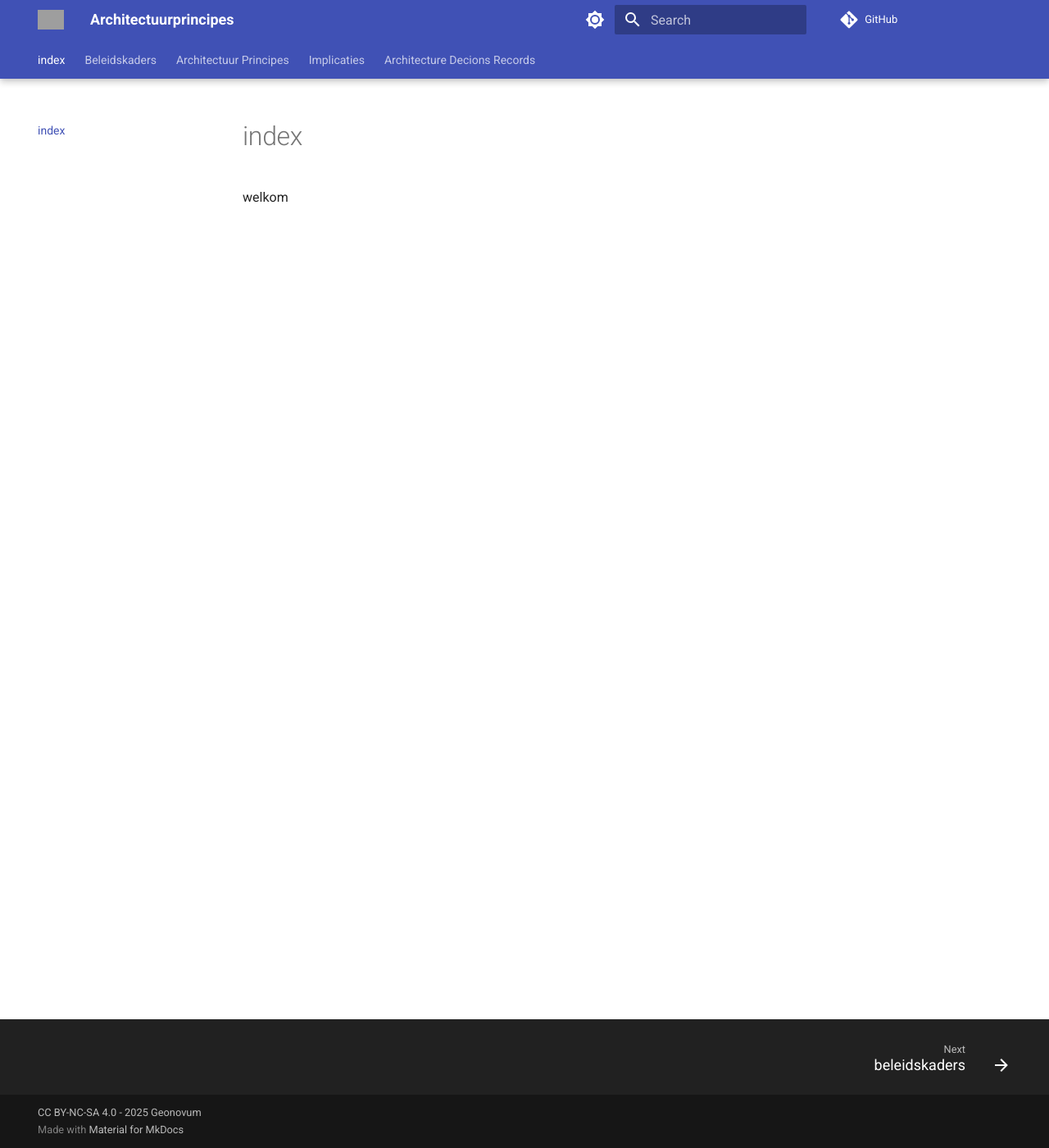
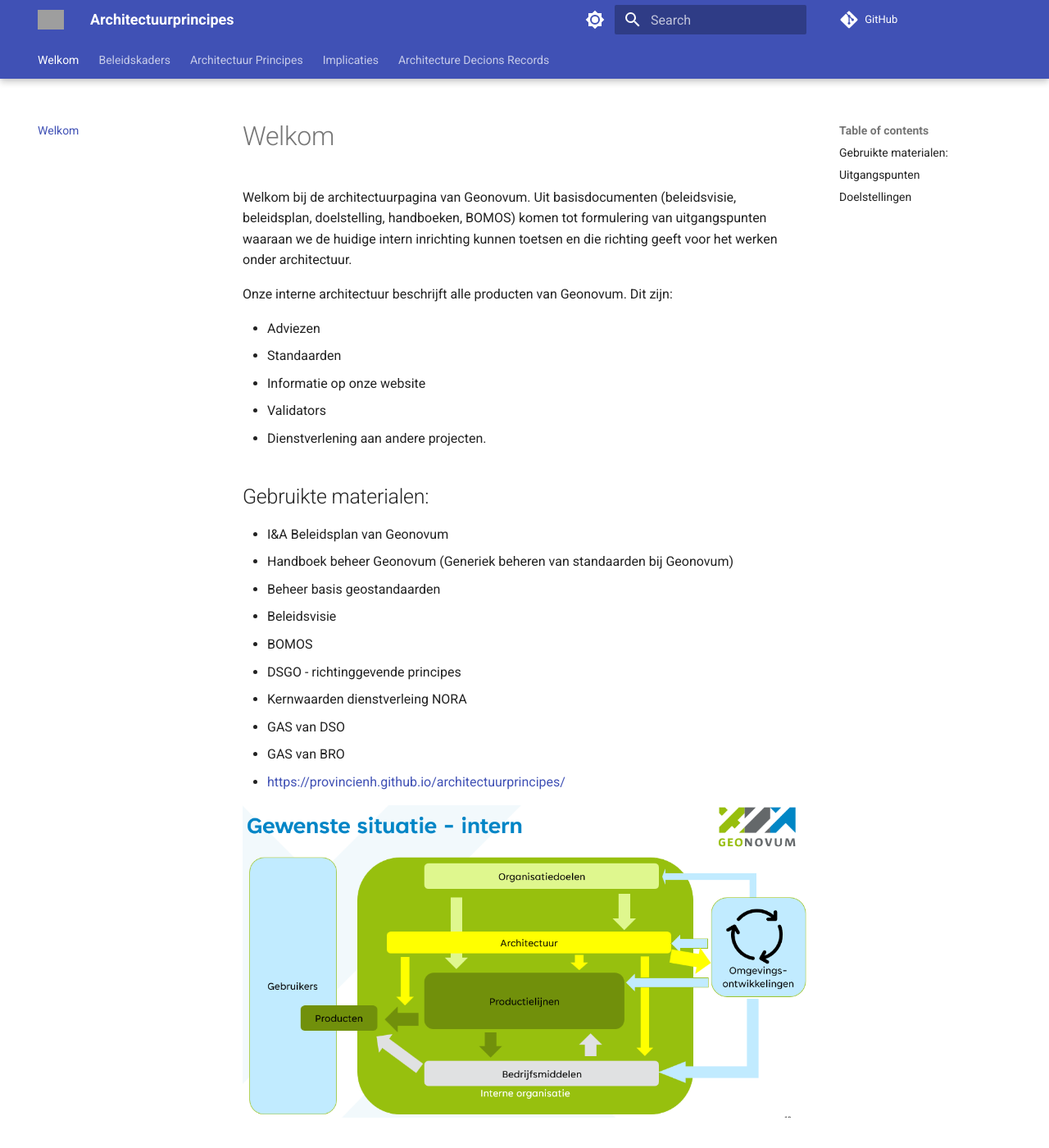
Before and after one commit to Geonovum/geonovum-architectuur, an MkDocs documentation site: the page built from docs/index.md, in a window 1280 px wide and 1400 px high. Shown: the whole window at 82% size. Built offline with MkDocs 1.6.1 and Material for MkDocs 9.7.7, drawn with Linux system fonts in a browser that asks for light colours; comment, search, counter and statistics services are not loaded; some of the changed text lies outside the part shown; grey boxes are pictures that could not be loaded.

Commit message:
eerste invulling nav powerpoint

```diff
--- a/docs/index.md
+++ b/docs/index.md
@@ -1,3 +1,37 @@
-# index
+# Welkom
 
-welkom
+Welkom bij de architectuurpagina van Geonovum. Uit basisdocumenten (beleidsvisie, beleidsplan, doelstelling, handboeken, BOMOS) komen tot formulering van uitgangspunten waaraan we de huidige intern inrichting kunnen toetsen en die richting geeft voor het werken onder architectuur.
+
+Onze interne architectuur beschrijft alle producten van Geonovum. Dit zijn:
+
+- Adviezen
+- Standaarden
+- Informatie op onze website
+- Validators
+- Dienstverlening aan andere projecten.
+
+## Gebruikte materialen:
+
+- I&A Beleidsplan van Geonovum
+- Handboek beheer Geonovum  (Generiek beheren van standaarden bij Geonovum)
+- Beheer basis geostandaarden
+- Beleidsvisie
+- BOMOS
+- DSGO - richtinggevende principes
+- Kernwaarden dienstverleing NORA
+- GAS van DSO
+- GAS van BRO
+- <https://provincienh.github.io/architectuurprincipes/>
+
+![alt text](image.png)
+
+## Uitgangspunten
+
+- Volgt de organisatiedoelen
+- Reageert op de omgevingsontwikkelingen en oefent daar invloed op uit
+- Legt kaders op aan de productielijnen en de wijze waarop de producten worden gemaakt
+- Legt kaders op aan de bedrijfsmiddelen
+
+## Doelstellingen
+
+Met de globale architectuurschets (GAS) borgen (en waar mogelijk: verhogen) we de kwaliteit van en samenhang tussen de standaarden die we bij Geonovum ontwikkelen en beheren.
--- a/mkdocs.yml
+++ b/mkdocs.yml
@@ -2,7 +2,7 @@
 # Dit mkdocs document maakt gebruik van mkdocs-material. Zie:
 #     https://squidfunk.github.io/mkdocs-material/getting-started/
 #
-# Bron van inspiratie: https://provincienh.github.io/architectuurprincipes/
+# Bron van inspiratie:
 #
 site_name: Architectuurprincipes
 theme:
```
Also changed, not shown: docs/architectuurprincipes/AP-01-Open.md (+4 -0 lines), docs/beleidskaders/index.md (+10 -0 lines), docs/implicaties/IMP-001-Geonovum-volgt-ontwikkelingen.md (+5 -1 lines), docs/image.png (added).
